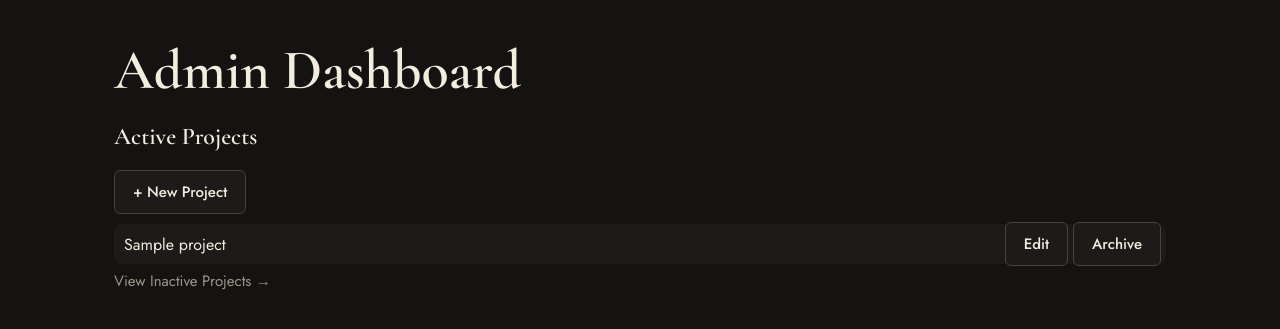
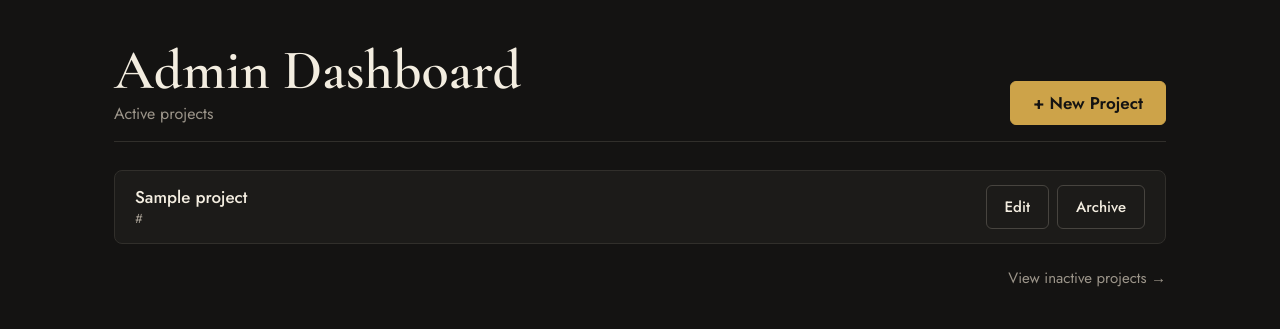
Before and after one commit to GeorgeCooke8809/project-dashboard, a Flask app: template frontend/templates/admin-dashboard.html in a window 1280 px wide. Shown: the part 69-398 px from the top of the page. Run offline with Flask 3, Linux system fonts and the light colour scheme; the template is opened without the code that fills it: most values are stand-ins (such as "Sample title", 1, 10 or a date in 2020); parts of the project's set-up code (start-up, migrations or seed data) failed here and were passed over.

Commit message:
Restyled admin dashboard and inactive projects pages

```diff
--- a/frontend/static/css/style.css
+++ b/frontend/static/css/style.css
@@ -147,37 +147,6 @@ h1 {
     padding: 5px;
 }
 
-#active-projects {
-    text-align: center;
-    font-family: var(--body-font);
-    margin-top: 10px;
-}
-
-#inactive-projects {
-    text-align: center;
-    font-family: var(--body-font);
-}
-
-.project-row {
-    display: flex;
-    flex-direction: row;
-    width: 100%;
-    height: 2rem;
-    align-items: center;
-    justify-content: space-between;
-    background-color: var(--card-background-colour);
-    border-radius: var(--card-border-radius);
-
-    margin: 5px 0px;
-    padding: 20px 5px 20px 10px;
-    box-sizing: border-box;
-    cursor: pointer;
-}
-
-.project-row:hover {
-    background-color: var(--card-hover-background-colour);
-}
-
 /* * Buttons */
 
 .basic-button {
@@ -240,6 +209,10 @@ a:focus-visible, button:focus-visible {
 /* * Links */
 
 .link {
+    display: inline-flex;
+    align-items: center;
+    min-height: 44px;
+
     color: var(--muted-text-colour);
     font-family: var(--body-font);
     font-size: 15px;
@@ -460,6 +433,63 @@ input[type="date"]::-webkit-calendar-picker-indicator {
 }
 
 
+/* * Admin dashboard and inactive projects */
+
+.project-list {
+    padding: 0px;
+    overflow: hidden;
+}
+
+.no-projects {
+    margin: 0px;
+    padding: 20px;
+}
+
+.project-row {
+    border-bottom: 1px solid var(--border-colour);
+
+    display: flex;
+    flex-wrap: wrap;
+    align-items: center;
+    justify-content: space-between;
+    gap: 12px;
+
+    padding: 14px 20px;
+}
+
+.project-row:last-child {
+    border-bottom: none;
+}
+
+.project-row:hover {
+    background-color: var(--card-hover-background-colour);
+}
+
+.project-row p {
+    margin: 0px;
+}
+
+.project-row-name {
+    font-size: 17px;
+    font-weight: 500;
+}
+
+.project-row-url {
+    font-size: 13px;
+    color: var(--muted-text-colour);
+    overflow-wrap: anywhere;
+}
+
+.project-row-buttons {
+    display: flex;
+    gap: 8px;
+}
+
+.bottom-link {
+    margin-top: 12px;
+}
+
+
 /* * Details page */
 
 
--- a/frontend/templates/admin-dashboard.html
+++ b/frontend/templates/admin-dashboard.html
@@ -6,20 +6,28 @@
 
 {% block content %}
 
-<h1>Admin Dashboard</h1>
-<h2>Active Projects</h2>
+<div class="page-heading">
+    <div>
+        <h1>Admin Dashboard</h1>
+        <p class="muted-text">Active projects</p>
+    </div>
 
-<a class="basic-button" href="./add-project">+ New Project</a>
+    <a class="cta-button" href="./add-project">+ New Project</a>
+</div>
 
-<div id="active-projects">
+<div id="active-projects" class="card project-list">
     {% if active_projects == [] %}
-    <p>No active projects</p>
+    <p class="muted-text no-projects">No active projects</p>
     {% endif %}
 
     {% for project in active_projects %}
     <div class="project-row">
-        <p>{{ project["name"] }}</p>
         <div>
+            <p class="project-row-name">{{ project["name"] }}</p>
+            <p class="project-row-url">{{ project["url"] }}</p>
+        </div>
+
+        <div class="project-row-buttons">
             <a class="basic-button" href="./edit-project/{{ project['id'] }}">Edit</a>
             <button class="basic-button" onclick="archiveProject('{{ project['id'] }}')">Archive</button>
         </div>
@@ -27,6 +35,8 @@
     {% endfor %}
 </div>
 
-<a class="link right-align" href="./inactive-projects">View Inactive Projects →</a>
+<div class="right-align">
+    <a class="link bottom-link" href="./inactive-projects">View inactive projects →</a>
+</div>
 
 {% endblock %}
```
Also changed, not shown: frontend/templates/inactive-projects.html (+15 -5 lines).
